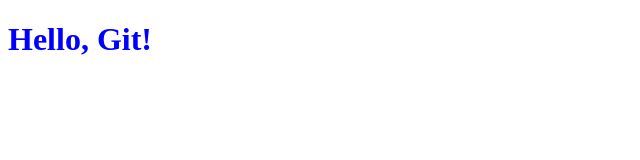
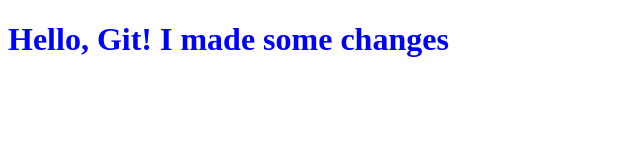
Before and after one commit to Seyviour/ENSF381_Lab1, a plain HTML site: page index.html in a window 1280 px wide. Shown: the whole page, without its empty margins (0-640 px from the left). Drawn offline with Linux system fonts and the light colour scheme.

Commit message:
new changes

```diff
--- a/index.html
+++ b/index.html
@@ -5,7 +5,7 @@
     </head>
 
 <body>
-    <h1>Hello, Git!</h1>
+    <h1>Hello, Git! I made some changes</h1>
 </body>
 
 </html>
```
